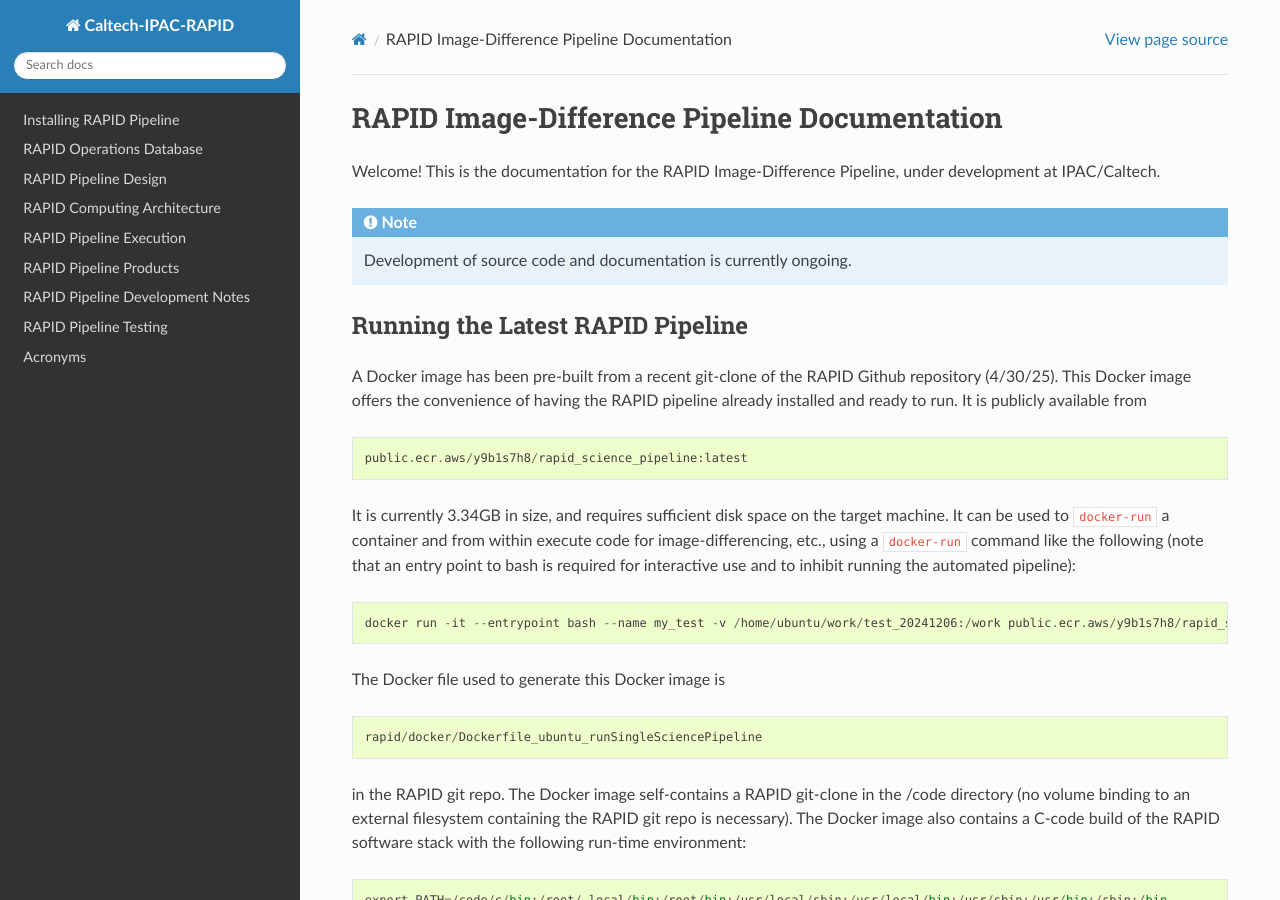
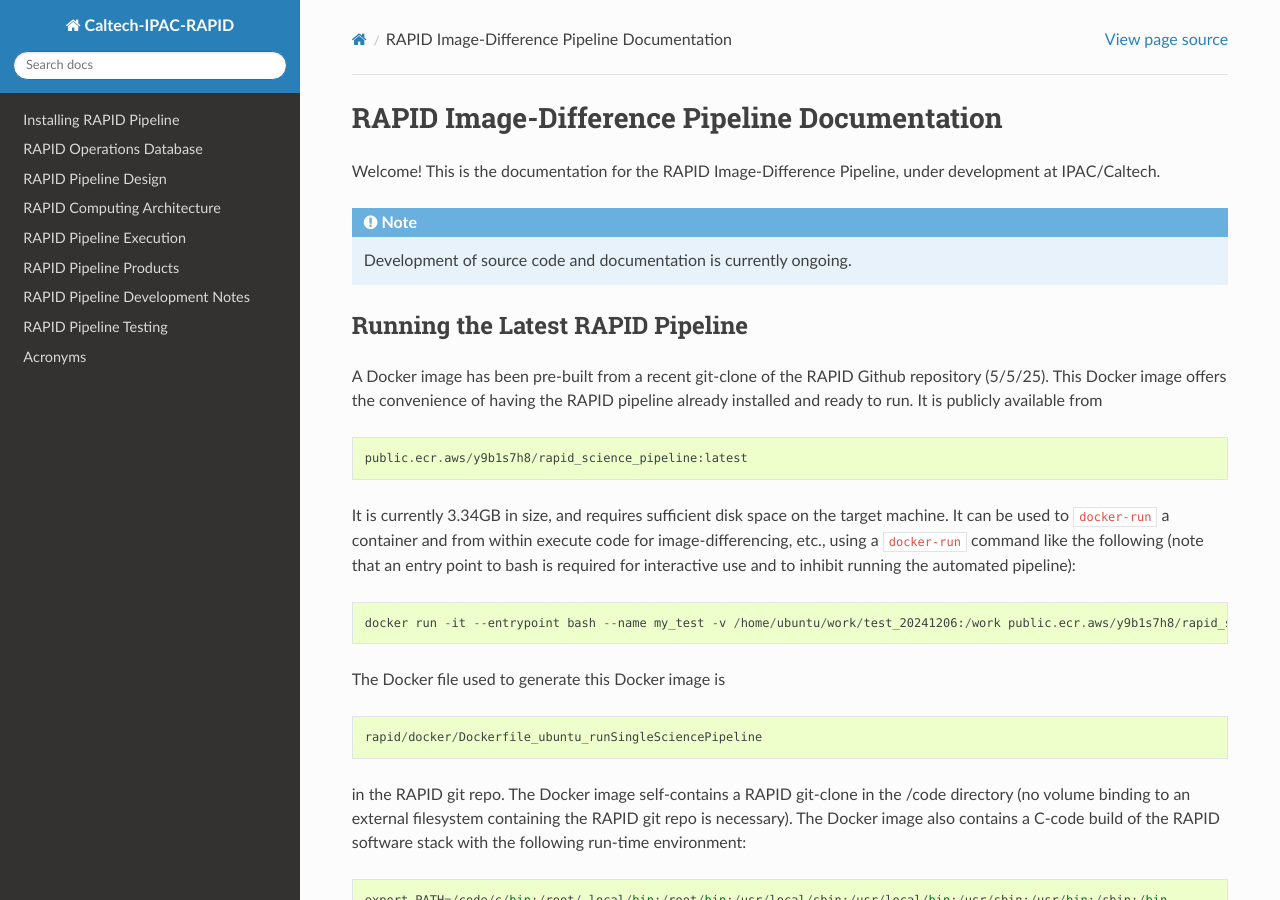
Before and after one commit to Caltech-IPAC/rapid, a Sphinx documentation site: the page built from docs/source/index.rst, in a window 1280 px wide and 900 px high. Built offline with Sphinx 7.4.7 and the Read the Docs theme 3.1.0, drawn with Linux system fonts in a browser that asks for light colours; formulas are drawn with MathJax 3.

Commit message:
Updated latest build date of RAPID-pipeline Docker image.

```diff
--- a/docs/source/index.rst
+++ b/docs/source/index.rst
@@ -18,7 +18,7 @@ Running the Latest RAPID Pipeline
 *************************************
 
 A Docker image has been pre-built from a recent git-clone of the RAPID Github
-repository (4/30/25).
+repository (5/5/25).
 This Docker image offers the convenience of having the RAPID
 pipeline already installed and ready to run.  It is publicly available from
 
```
